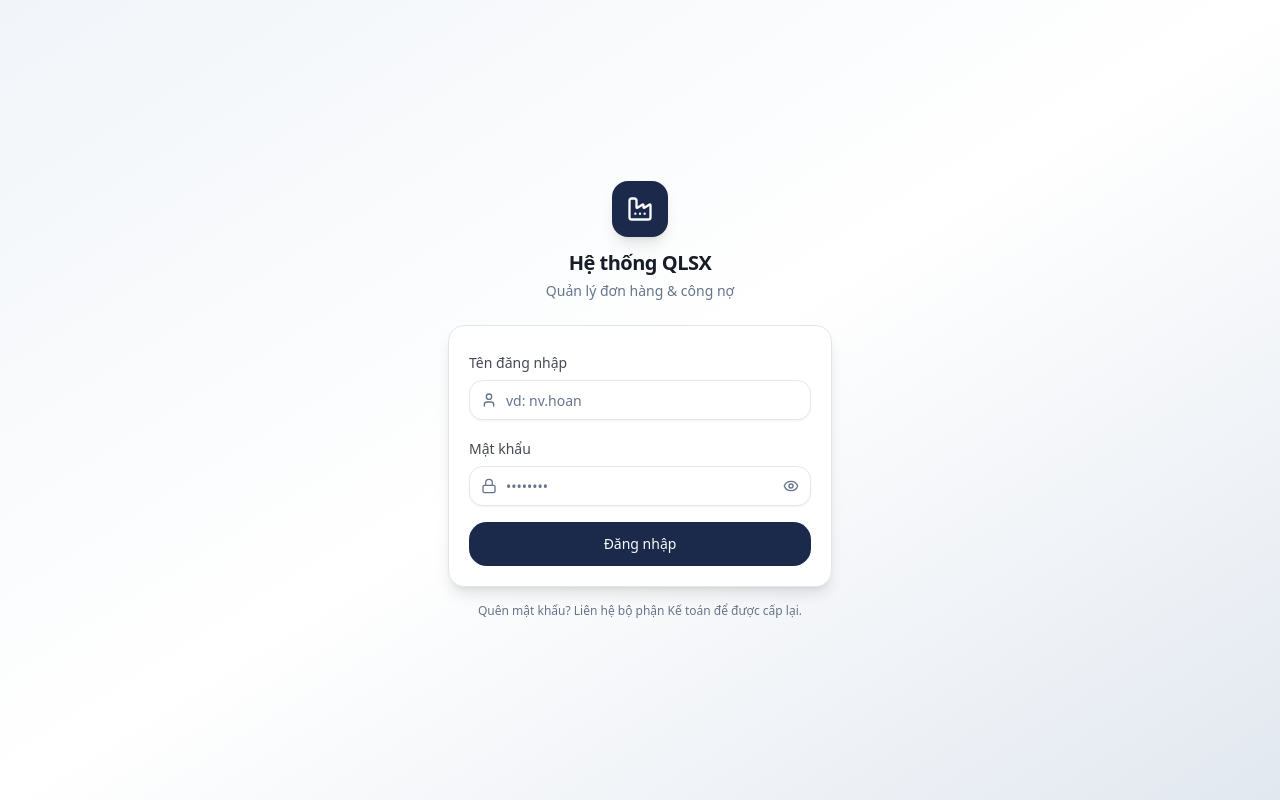
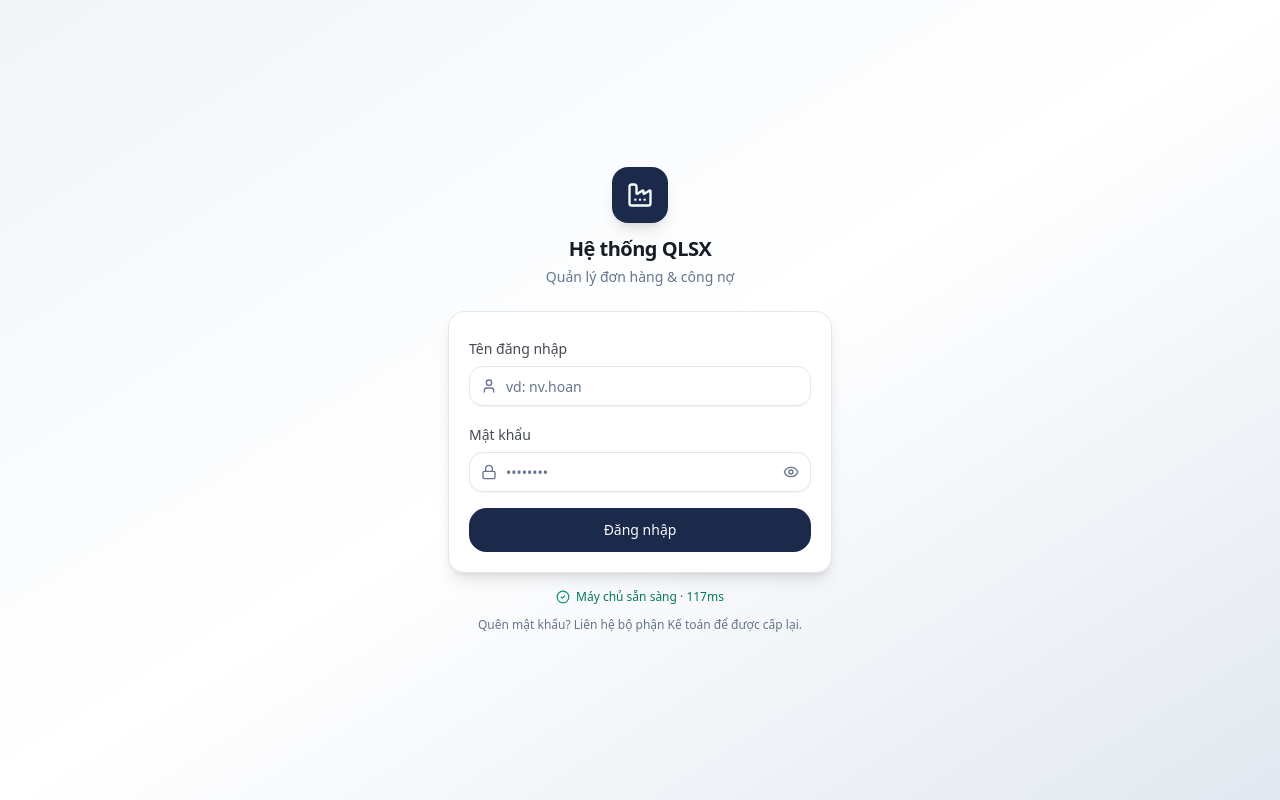
Before and after one commit to hoanbvhn-gif/qlsx, a React (Vite) app: page /#/login in a window 1280 px wide. Built offline with nearby package versions, Linux system fonts and the light colour scheme; no server answers; the database is empty.

Commit message:
danh thuc may chu

```diff
--- a/src/lib/supabase.js
+++ b/src/lib/supabase.js
@@ -20,3 +20,22 @@ export const toEmail = (username) =>
 // Tu ban 1.1 he thong luu LINK thiet ke (OneDrive/Drive/o mang) thay vi upload file.
 // Giu hang so nay de tuong thich neu sau nay quay lai dung Storage.
 export const DESIGN_BUCKET = 'designs'
+
+/**
+ * Danh thuc may chu Supabase.
+ *
+ * Goi mien phi dua project ve trang thai nghi sau vai gio khong co request,
+ * nen lan goi dau tien trong ngay mat 5-30 giay. Ham nay gui mot truy van
+ * cuc nhe ngay khi mo trang dang nhap — trong luc nguoi dung con dang go
+ * mat khau thi may chu da tinh day, bam Dang nhap la vao ngay.
+ */
+export async function danhThucMayChu() {
+  const t0 = performance.now()
+  try {
+    // Truy van nhe nhat co the: lay 1 dong, khong lay du lieu that
+    await supabase.from('items').select('id', { head: true, count: 'exact' }).limit(1)
+    return { ok: true, ms: Math.round(performance.now() - t0) }
+  } catch {
+    return { ok: false, ms: Math.round(performance.now() - t0) }
+  }
+}
--- a/src/pages/Login.jsx
+++ b/src/pages/Login.jsx
@@ -1,11 +1,12 @@
 import { useState, useEffect } from 'react'
 import { useNavigate } from 'react-router-dom'
 import { useAuth, HOME_BY_ROLE } from '@/context/AuthContext'
+import { danhThucMayChu } from '@/lib/supabase'
 import { Button } from '@/components/ui/button'
 import { Input } from '@/components/ui/input'
 import { Label } from '@/components/ui/label'
 import { Card, CardContent } from '@/components/ui/card'
-import { Loader2, Lock, User, Factory, Eye, EyeOff } from 'lucide-react'
+import { Loader2, Lock, User, Factory, Eye, EyeOff, WifiOff, CheckCircle2 } from 'lucide-react'
 
 export default function Login() {
   const { signIn, profile, session } = useAuth()
@@ -15,6 +16,29 @@ export default function Login() {
   const [show, setShow] = useState(false)
   const [busy, setBusy] = useState(false)
   const [err, setErr] = useState('')
+  const [cho, setCho] = useState(0)          // so giay da cho khi dang nhap
+
+  // Trang thai ket noi may chu: checking | ready | slow | error
+  const [ketNoi, setKetNoi] = useState('checking')
+  const [doTre, setDoTre] = useState(null)
+
+  // Danh thuc may chu ngay khi mo trang, truoc khi nguoi dung go xong mat khau
+  useEffect(() => {
+    const chamTre = setTimeout(() => setKetNoi(k => (k === 'checking' ? 'slow' : k)), 2500)
+    danhThucMayChu().then(({ ok, ms }) => {
+      clearTimeout(chamTre)
+      setDoTre(ms)
+      setKetNoi(ok ? 'ready' : 'error')
+    })
+    return () => clearTimeout(chamTre)
+  }, [])
+
+  // Dem giay khi dang dang nhap de nguoi dung biet he thong van dang chay
+  useEffect(() => {
+    if (!busy) { setCho(0); return }
+    const t = setInterval(() => setCho(c => c + 1), 1000)
+    return () => clearInterval(t)
+  }, [busy])
 
   // Da dang nhap san -> dieu huong thang ve dashboard cua bo phan
   useEffect(() => {
@@ -79,13 +103,42 @@ export default function Login() {
 
               <Button type="submit" className="w-full" size="lg" disabled={busy}>
                 {busy && <Loader2 className="size-4 animate-spin" />}
-                Đăng nhập
+                {busy ? (cho > 0 ? `Đang đăng nhập... ${cho}s` : 'Đang đăng nhập...') : 'Đăng nhập'}
               </Button>
+
+              {busy && cho >= 5 && (
+                <p className="text-center text-xs text-muted-foreground">
+                  Máy chủ đang khởi động sau thời gian nghỉ. Vui lòng đợi thêm,
+                  <b> đừng bấm lại</b> — bấm lại sẽ bắt đầu từ đầu.
+                </p>
+              )}
             </form>
           </CardContent>
         </Card>
 
-        <p className="mt-4 text-center text-xs text-muted-foreground">
+        {/* Trang thai ket noi may chu */}
+        <div className="mt-4 flex items-center justify-center gap-1.5 text-xs">
+          {ketNoi === 'checking' && (
+            <><Loader2 className="size-3.5 animate-spin text-muted-foreground" />
+              <span className="text-muted-foreground">Đang kết nối máy chủ...</span></>
+          )}
+          {ketNoi === 'slow' && (
+            <><Loader2 className="size-3.5 animate-spin text-amber-600" />
+              <span className="text-amber-700">Máy chủ đang khởi động, chờ một chút...</span></>
+          )}
+          {ketNoi === 'ready' && (
+            <><CheckCircle2 className="size-3.5 text-emerald-600" />
+              <span className="text-emerald-700">
+                Máy chủ sẵn sàng{doTre != null ? ` · ${doTre}ms` : ''}
+              </span></>
+          )}
+          {ketNoi === 'error' && (
+            <><WifiOff className="size-3.5 text-rose-600" />
+              <span className="text-rose-700">Không kết nối được máy chủ — kiểm tra mạng</span></>
+          )}
+        </div>
+
+        <p className="mt-3 text-center text-xs text-muted-foreground">
           Quên mật khẩu? Liên hệ bộ phận Kế toán để được cấp lại.
         </p>
       </div>
```
